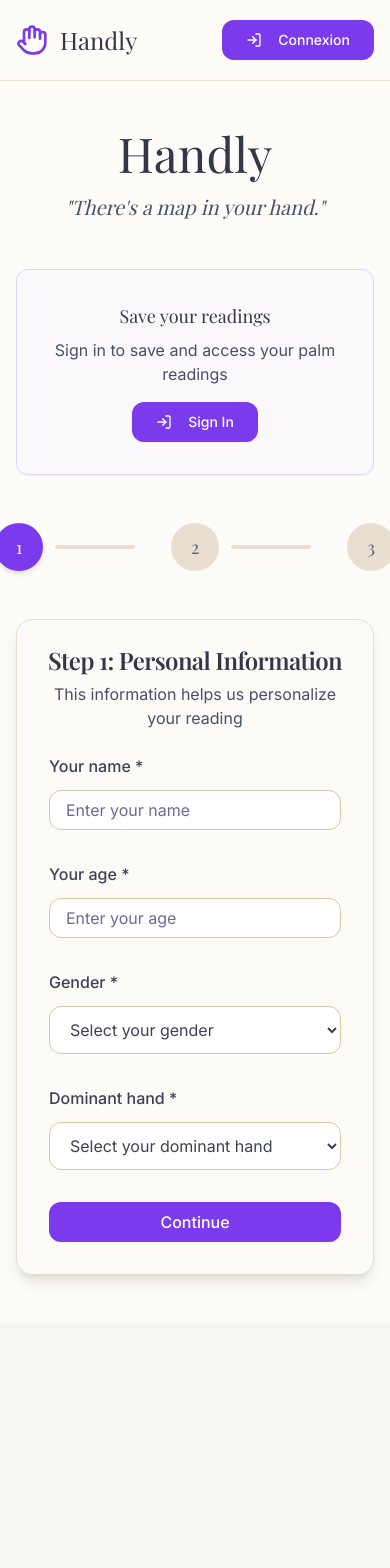
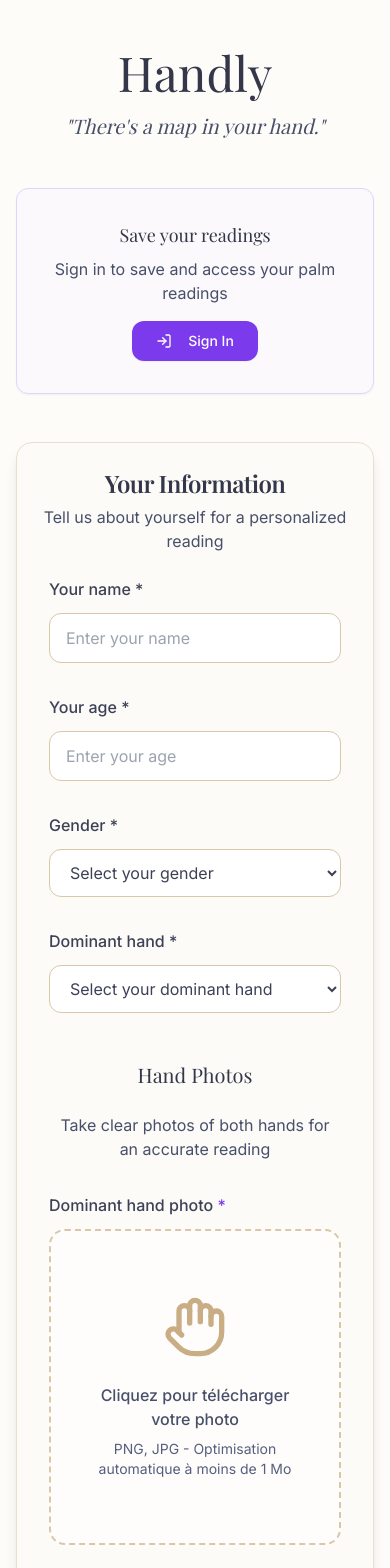
Before and after one commit to CrayonVoyage/handly-whispers-within, a React (Vite) app: page / in a window 390 px wide. Shown: the top 1568 px of the page. Before the commit the page ends 1323 px from the top, so only its background shows below. Built offline with nearby package versions, Linux system fonts and the light colour scheme.

Commit message:
Refactor: Simplify Handly interface layout
Implement a single-column layout, remove the header navigation, and display all content in a top-to-bottom flow.

```diff
--- a/src/components/HandlyForm.tsx
+++ b/src/components/HandlyForm.tsx
@@ -18,7 +18,6 @@ const HandlyForm = () => {
   const navigate = useNavigate();
   const { toast } = useToast();
 
-  const [currentStep, setCurrentStep] = useState(1);
   const [personalInfo, setPersonalInfo] = useState<PersonalInfo>({
     name: '',
     age: '',
@@ -53,13 +52,22 @@ const HandlyForm = () => {
     return urlData.publicUrl;
   };
 
-  const handlePersonalInfoSubmit = (info: PersonalInfo) => {
-    console.log('Personal info submitted:', info);
-    setPersonalInfo(info);
-    setCurrentStep(2);
+  const handleInputChange = (field: string, value: string) => {
+    setPersonalInfo(prev => ({ ...prev, [field]: value }));
   };
 
-  const handleImagesSubmit = async () => {
+  const handleSubmit = async (e: React.FormEvent) => {
+    e.preventDefault();
+
+    if (!personalInfo.name || !personalInfo.age || !personalInfo.gender || !personalInfo.dominant_hand) {
+      toast({
+        title: "Missing information",
+        description: "Please fill in all personal information fields",
+        variant: "destructive"
+      });
+      return;
+    }
+
     if (!dominantHandImage || !nonDominantHandImage) {
       toast({
         title: "Missing images",
@@ -117,8 +125,6 @@ const HandlyForm = () => {
         throw dbError;
       }
 
-      setCurrentStep(3);
-
     } catch (error) {
       console.error('Error processing images:', error);
       toast({
@@ -132,7 +138,6 @@ const HandlyForm = () => {
   };
 
   const resetForm = () => {
-    setCurrentStep(1);
     setPersonalInfo({ name: '', age: '', gender: '', dominant_hand: '' });
     setDominantHandImage(null);
     setNonDominantHandImage(null);
@@ -141,20 +146,20 @@ const HandlyForm = () => {
 
   return (
     <div className="min-h-screen bg-cream-50 p-4 py-12">
-      <div className="max-w-3xl mx-auto">
+      <div className="max-w-3xl mx-auto space-y-12">
         {/* Header */}
-        <div className="text-center mb-12">
+        <div className="text-center">
           <h1 className="text-5xl font-playfair font-medium text-navy-800 mb-4">
             Handly
           </h1>
-          <p className="text-xl font-playfair italic text-navy-600 mb-8">
+          <p className="text-xl font-playfair italic text-navy-600">
             "There's a map in your hand."
           </p>
         </div>
 
         {/* Auth Notice */}
         {!user && (
-          <Card className="mb-12 border-violet-200 bg-lavender-50/50 shadow-sm">
+          <Card className="border-violet-200 bg-lavender-50/50 shadow-sm">
             <CardContent className="flex flex-col sm:flex-row items-center justify-between p-8 gap-4">
               <div className="text-center sm:text-left">
                 <h3 className="font-playfair font-medium text-lg text-navy-800 mb-2">Save your readings</h3>
@@ -168,79 +173,112 @@ const HandlyForm = () => {
           </Card>
         )}
 
-        {/* Progress Indicator */}
-        <div className="flex justify-center mb-12">
-          <div className="flex items-center space-x-6">
-            {[1, 2, 3].map((step) => (
-              <div key={step} className="flex items-center">
-                <div className={`w-12 h-12 rounded-full flex items-center justify-center font-medium text-lg font-playfair transition-all ${
-                  step <= currentStep
-                    ? 'bg-violet-600 text-white shadow-md'
-                    : 'bg-sand-200 text-navy-500'
-                }`}>
-                  {step}
+        {/* Main Form */}
+        <Card className="shadow-lg border-sand-200 bg-card rounded-2xl">
+          <CardHeader className="text-center pb-6">
+            <CardTitle className="text-2xl font-playfair text-navy-800">Your Information</CardTitle>
+            <CardDescription className="text-navy-600 text-base mt-2">
+              Tell us about yourself for a personalized reading
+            </CardDescription>
+          </CardHeader>
+          <CardContent className="px-8 pb-8">
+            <form onSubmit={handleSubmit} className="space-y-8">
+              {/* Personal Information */}
+              <div className="space-y-8">
+                {/* Name */}
+                <div>
+                  <label className="block text-base font-medium text-navy-700 mb-3">
+                    Your name *
+                  </label>
+                  <input
+                    value={personalInfo.name}
+                    onChange={(e) => handleInputChange('name', e.target.value)}
+                    className="w-full bg-white border border-sand-300 focus:border-violet-400 focus:ring-violet-400 focus:ring-2 focus:ring-opacity-20 rounded-xl py-3 px-4 text-base outline-none transition-all"
+                    placeholder="Enter your name"
+                    required
+                  />
                 </div>
-                {step < 3 && (
-                  <div className={`w-20 h-1 mx-3 rounded-full transition-all ${
-                    step < currentStep ? 'bg-violet-600' : 'bg-sand-200'
-                  }`} />
-                )}
+
+                {/* Age */}
+                <div>
+                  <label className="block text-base font-medium text-navy-700 mb-3">
+                    Your age *
+                  </label>
+                  <input
+                    type="number"
+                    value={personalInfo.age}
+                    onChange={(e) => handleInputChange('age', e.target.value)}
+                    className="w-full bg-white border border-sand-300 focus:border-violet-400 focus:ring-violet-400 focus:ring-2 focus:ring-opacity-20 rounded-xl py-3 px-4 text-base outline-none transition-all"
+                    placeholder="Enter your age"
+                    min="1"
+                    max="150"
+                    required
+                  />
                 </div>
-            ))}
+
+                {/* Gender */}
+                <div>
+                  <label className="block text-base font-medium text-navy-700 mb-3">
+                    Gender *
+                  </label>
+                  <select
+                    value={personalInfo.gender}
+                    onChange={(e) => handleInputChange('gender', e.target.value)}
+                    className="w-full py-3 px-4 bg-white border border-sand-300 rounded-xl focus:outline-none focus:ring-2 focus:ring-violet-400 focus:ring-opacity-20 focus:border-violet-400 text-navy-700 text-base transition-all"
+                    required
+                  >
+                    <option value="">Select your gender</option>
+                    <option value="Female">Female</option>
+                    <option value="Male">Male</option>
+                    <option value="Non-binary">Non-binary</option>
+                    <option value="Prefer not to say">Prefer not to say</option>
+                  </select>
+                </div>
+
+                {/* Dominant Hand */}
+                <div>
+                  <label className="block text-base font-medium text-navy-700 mb-3">
+                    Dominant hand *
+                  </label>
+                  <select
+                    value={personalInfo.dominant_hand}
+                    onChange={(e) => handleInputChange('dominant_hand', e.target.value)}
+                    className="w-full py-3 px-4 bg-white border border-sand-300 rounded-xl focus:outline-none focus:ring-2 focus:ring-violet-400 focus:ring-opacity-20 focus:border-violet-400 text-navy-700 text-base transition-all"
+                    required
+                  >
+                    <option value="">Select your dominant hand</option>
+                    <option value="Left">Left</option>
+                    <option value="Right">Right</option>
+                  </select>
                 </div>
               </div>
 
-        {/* Step Content */}
-        {currentStep === 1 && (
-          <Card className="shadow-lg border-sand-200 bg-card rounded-2xl">
-            <CardHeader className="text-center pb-6">
-              <CardTitle className="text-2xl font-playfair text-navy-800">Step 1: Personal Information</CardTitle>
-              <CardDescription className="text-navy-600 text-base mt-2">
-                This information helps us personalize your reading
-              </CardDescription>
-            </CardHeader>
-            <CardContent className="px-8 pb-8">
-              <PersonalInfoForm onSubmit={handlePersonalInfoSubmit} />
-            </CardContent>
-          </Card>
-        )}
-
-        {currentStep === 2 && (
-          <Card className="shadow-lg border-sand-200 bg-card rounded-2xl">
-            <CardHeader className="text-center pb-6">
-              <CardTitle className="text-2xl font-playfair text-navy-800">Step 2: Hand Photos</CardTitle>
-              <CardDescription className="text-navy-600 text-base mt-2">
-                Take clear photos of both hands for an accurate reading
-              </CardDescription>
-            </CardHeader>
-            <CardContent className="px-8 pb-8">
+              {/* Image Upload Section */}
+              <div className="pt-4">
+                <h3 className="text-xl font-playfair font-medium text-navy-800 mb-6 text-center">Hand Photos</h3>
+                <p className="text-navy-600 text-center mb-8">Take clear photos of both hands for an accurate reading</p>
                 <ImageUploadSection
                   dominantHandImage={dominantHandImage}
                   nonDominantHandImage={nonDominantHandImage}
                   onDominantHandChange={setDominantHandImage}
                   onNonDominantHandChange={setNonDominantHandImage}
                 />
-              <div className="flex flex-col sm:flex-row gap-4 mt-8">
+              </div>
+
+              {/* Submit Button */}
               <Button
-                  variant="outline"
-                  onClick={() => setCurrentStep(1)}
-                  className="flex-1 border-sand-300 text-navy-700 hover:bg-sand-100 rounded-xl py-3"
+                type="submit"
+                disabled={isLoading || !personalInfo.name || !personalInfo.age || !personalInfo.gender || !personalInfo.dominant_hand || !dominantHandImage || !nonDominantHandImage}
+                className="w-full bg-violet-600 hover:bg-violet-700 text-white rounded-xl py-4 text-base font-medium shadow-sm hover:shadow-md transition-all"
               >
-                  Back
+                {isLoading ? 'Reading your palm...' : 'Read my hand'}
               </Button>
-                <Button
-                  onClick={handleImagesSubmit}
-                  disabled={isLoading || !dominantHandImage || !nonDominantHandImage}
-                  className="flex-1 bg-violet-600 hover:bg-violet-700 text-white rounded-xl py-3 shadow-sm hover:shadow-md transition-all"
-                >
-                  {isLoading ? 'Analyzing...' : 'Generate my reading'}
-                </Button>
-              </div>
+            </form>
           </CardContent>
         </Card>
-        )}
 
-        {currentStep === 3 && (
+        {/* Palm Reading Result */}
+        {palmReading && (
           <PalmReadingResult
             result={palmReading}
             personalInfo={personalInfo}
--- a/src/components/Navigation.tsx
+++ b/src/components/Navigation.tsx
@@ -1,70 +1,8 @@
 
 import React from 'react';
-import { useAuth } from '@/contexts/AuthContext';
-import { useNavigate } from 'react-router-dom';
-import { Button } from '@/components/ui/button';
-import { Avatar, AvatarFallback, AvatarImage } from '@/components/ui/avatar';
-import { User, LogIn, Hand } from 'lucide-react';
 
 const Navigation = () => {
-  const { user, signOut } = useAuth();
-  const navigate = useNavigate();
-
-  const handleSignOut = async () => {
-    await signOut();
-    navigate('/');
-  };
-
-  return (
-    <nav className="bg-cream-50 shadow-sm border-b border-sand-200">
-      <div className="max-w-7xl mx-auto px-4 sm:px-6 lg:px-8">
-        <div className="flex justify-between items-center h-20">
-          <div
-            className="flex items-center cursor-pointer gap-3"
-            onClick={() => navigate('/')}
-          >
-            <Hand className="h-8 w-8 text-violet-600" />
-            <h1 className="text-2xl font-playfair font-medium text-navy-800">Handly</h1>
-          </div>
-
-          <div className="flex items-center space-x-4">
-            {user ? (
-              <>
-                <Button
-                  variant="ghost"
-                  onClick={() => navigate('/profile')}
-                  className="flex items-center space-x-3 text-navy-700 hover:bg-sand-100 rounded-xl px-4 py-2"
-                >
-                  <Avatar className="h-8 w-8 border-2 border-violet-200">
-                    <AvatarImage src="" />
-                    <AvatarFallback className="bg-violet-100">
-                      <User className="h-4 w-4 text-violet-600" />
-                    </AvatarFallback>
-                  </Avatar>
-                  <span className="hidden sm:inline font-medium">Mon Profil</span>
-                </Button>
-                <Button
-                  variant="outline"
-                  onClick={handleSignOut}
-                  className="border-sand-300 text-navy-700 hover:bg-sand-100 rounded-xl px-4 py-2"
-                >
-                  Déconnexion
-                </Button>
-              </>
-            ) : (
-              <Button
-                onClick={() => navigate('/auth')}
-                className="bg-violet-600 hover:bg-violet-700 text-white rounded-xl px-6 py-2 shadow-sm hover:shadow-md transition-all"
-              >
-                <LogIn className="h-4 w-4 mr-2" />
-                Connexion
-              </Button>
-            )}
-          </div>
-        </div>
-      </div>
-    </nav>
-  );
+  return null;
 };
 
 export default Navigation;
```
Lines whose indentation alone changed are shown as unchanged.
